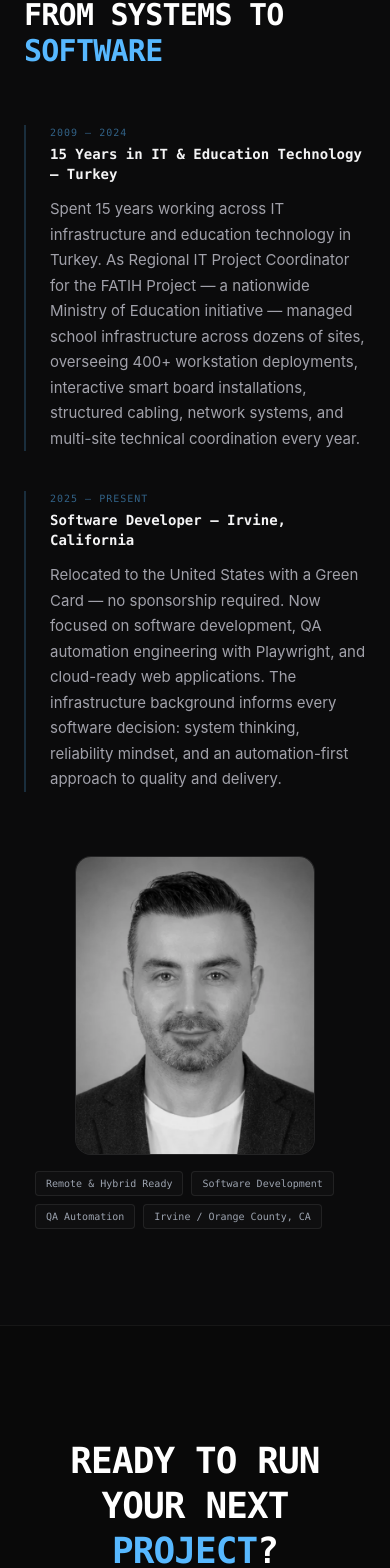
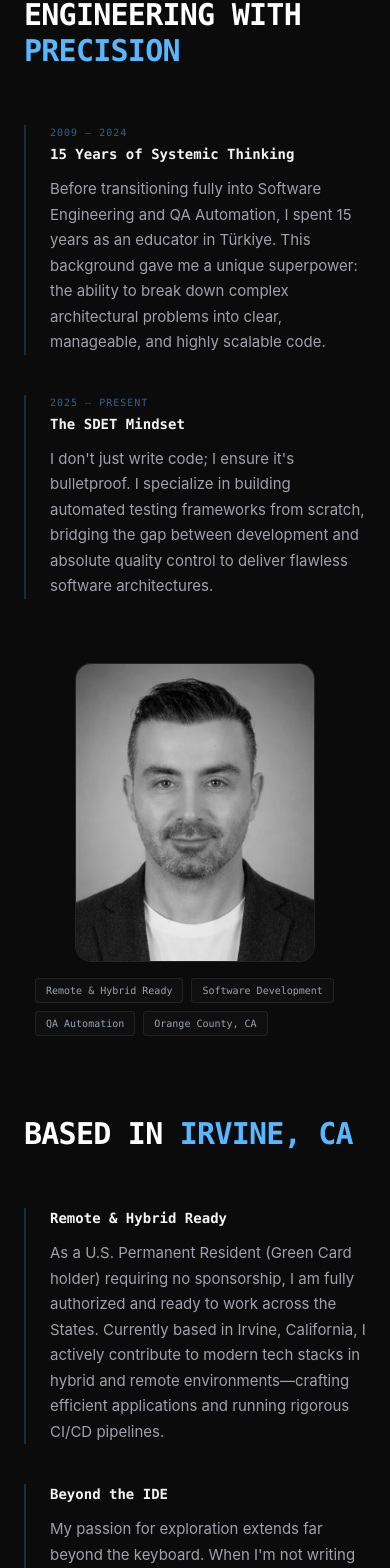
Before and after one commit to hakandndr/hakan.run, a React (Vite) app in the folder apps/web/: page / in a window 390 px wide. Shown: the part 5031-6599 px from the top of the page. Built offline with nearby package versions, Linux system fonts and the light colour scheme; no server answers.

Commit message:
fix(content): restore CMS-driven about and footer

```diff
--- a/apps/web/src/components/About.jsx
+++ b/apps/web/src/components/About.jsx
@@ -1,12 +1,26 @@
 import React from 'react';
 import { motion } from 'framer-motion';
+import { useContent } from '@/contexts/ContentContext';
+const aboutChipDefaults = [
+  'Remote & Hybrid Ready',
+  'Software Development',
+  'QA Automation',
+  'Orange County, CA',
+];
 
 const vp = { once: true, amount: 0.15 };
 const tr = { duration: 0.65, ease: 'easeOut' };
 
-const TAGS = ['Remote & Hybrid Ready', 'Software Development', 'QA Automation', 'Irvine / Orange County, CA'];
+const PERIODS = ['2009 — 2024', '2025 — PRESENT'];
 
-const About = () => (
+const About = () => {
+  const { content } = useContent();
+  const block = content.about.block1;
+  const block2 = content.about.block2;
+  const chips = content.about.chips || aboutChipDefaults;
+  const block2Visible = block2.visible !== false;
+
+  return (
     <section
       id="about"
       className="relative overflow-hidden py-24 border-t border-white/[0.06]"
@@ -18,7 +32,7 @@ const About = () => (
       <div className="mb-14">
         <span className="font-mono text-xs text-[#57B8FF]/60 uppercase tracking-widest">Background</span>
         <h2 className="text-3xl md:text-4xl lg:text-5xl font-bold text-white uppercase font-mono tracking-tight mt-2">
-          From Systems to <span className="text-[#57B8FF]">Software</span>
+          {block.heading} <span className="text-[#57B8FF]">{block.headingAccent}</span>
         </h2>
       </div>
 
@@ -32,21 +46,17 @@ const About = () => (
           transition={tr}
           className="space-y-10"
         >
-          <div className="relative pl-6 border-l-2 border-[#57B8FF]/20">
-            <span className="font-mono text-[10px] text-[#57B8FF]/50 uppercase tracking-widest block mb-1">2009 — 2024</span>
-            <h3 className="font-mono text-sm font-bold text-[#F4F4F5] mb-3">15 Years in IT & Education Technology — Turkey</h3>
-            <p className="text-[15px] text-[#A1A1AA] leading-[1.7]">
-              Spent 15 years working across IT infrastructure and education technology in Turkey. As Regional IT Project Coordinator for the FATIH Project — a nationwide Ministry of Education initiative — managed school infrastructure across dozens of sites, overseeing 400+ workstation deployments, interactive smart board installations, structured cabling, network systems, and multi-site technical coordination every year.
-            </p>
+          {block.sections.map((section, index) => (
+            <div key={`${section.title}-${index}`} className="relative pl-6 border-l-2 border-[#57B8FF]/20">
+              {PERIODS[index] && (
+                <span className="font-mono text-[10px] text-[#57B8FF]/50 uppercase tracking-widest block mb-1">
+                  {PERIODS[index]}
+                </span>
+              )}
+              <h3 className="font-mono text-sm font-bold text-[#F4F4F5] mb-3">{section.title}</h3>
+              <p className="text-[15px] text-[#A1A1AA] leading-[1.7]">{section.body}</p>
             </div>
-
-          <div className="relative pl-6 border-l-2 border-[#57B8FF]/20">
-            <span className="font-mono text-[10px] text-[#57B8FF]/50 uppercase tracking-widest block mb-1">2025 — PRESENT</span>
-            <h3 className="font-mono text-sm font-bold text-[#F4F4F5] mb-3">Software Developer — Irvine, California</h3>
-            <p className="text-[15px] text-[#A1A1AA] leading-[1.7]">
-              Relocated to the United States with a Green Card — no sponsorship required. Now focused on software development, QA automation engineering with Playwright, and cloud-ready web applications. The infrastructure background informs every software decision: system thinking, reliability mindset, and an automation-first approach to quality and delivery.
-            </p>
-          </div>
+          ))}
         </motion.div>
 
         {/* ── Right: desk photo + tags ── */}
@@ -60,15 +70,15 @@ const About = () => (
             style={{ backgroundColor: '#111112' }}
           >
             <img
-              src="/media/HakanDundar.webp"
-              alt="Hakan Dundar"
+              src={block.image}
+              alt={block.imageAlt}
               className="w-full object-cover object-top block"
               style={{ aspectRatio: '4/5' }}
             />
           </div>
 
           <div className="flex flex-wrap gap-2 mt-4 max-w-[320px] mx-auto lg:mx-0">
-            {TAGS.map(tag => (
+            {chips.map(tag => (
               <span
                 key={tag}
                 className="font-mono text-[10px] text-[#9CA3AF] px-2.5 py-1 border border-white/[0.08] rounded bg-white/[0.02]"
@@ -80,8 +90,54 @@ const About = () => (
         </motion.div>
 
       </div>
+
+      {block2Visible && (
+        <>
+          <div className="mt-20 mb-14">
+            <h2 className="text-3xl md:text-4xl lg:text-5xl font-bold text-white uppercase font-mono tracking-tight">
+              {block2.heading} <span className="text-[#57B8FF]">{block2.headingAccent}</span>
+            </h2>
+          </div>
+
+          <div className="grid grid-cols-1 lg:grid-cols-2 gap-16 lg:items-center">
+            <motion.div
+              initial={{ opacity: 0, y: 20 }}
+              whileInView={{ opacity: 1, y: 0 }}
+              viewport={vp}
+              transition={tr}
+              className="space-y-10"
+            >
+              {block2.sections.map((section, index) => (
+                <div key={`${section.title}-${index}`} className="relative pl-6 border-l-2 border-[#57B8FF]/20">
+                  <h3 className="font-mono text-sm font-bold text-[#F4F4F5] mb-3">{section.title}</h3>
+                  <p className="text-[15px] text-[#A1A1AA] leading-[1.7]">{section.body}</p>
+                </div>
+              ))}
+            </motion.div>
+
+            <motion.div
+              initial={{ opacity: 0, y: 20 }}
+              whileInView={{ opacity: 1, y: 0 }}
+              viewport={vp}
+              transition={{ ...tr, delay: 0.12 }}
+            >
+              <div className="w-full max-w-[240px] sm:max-w-[280px] lg:max-w-[320px] mx-auto lg:mx-0 rounded-2xl overflow-hidden border border-white/[0.08]"
+                style={{ backgroundColor: '#111112' }}
+              >
+                <img
+                  src={block2.image}
+                  alt={block2.imageAlt}
+                  className="w-full object-cover object-top block"
+                  style={{ aspectRatio: '4/5' }}
+                />
+              </div>
+            </motion.div>
+          </div>
+        </>
+      )}
       </div>
     </section>
   );
+};
 
 export default About;
--- a/apps/web/src/components/Footer.jsx
+++ b/apps/web/src/components/Footer.jsx
@@ -2,12 +2,38 @@ import React from 'react';
 import { Github, Twitter, Linkedin, Instagram } from 'lucide-react';
 import { useNavigate } from 'react-router-dom';
 import { useContent } from '@/contexts/ContentContext';
+const footerBottomDefaults = {
+  signature: '© 2026 Hakan.run — Built under DNDR Labs.',
+  location: 'Orange County, CA USA',
+};
 
 const SOCIAL_ICONS = {
   Linkedin:  <Linkedin  size={16} />,
   Github:    <Github    size={16} />,
   Instagram: <Instagram size={16} />,
   Twitter:   <Twitter   size={16} />,
+};
+
+const renderBottomSignature = (text) => {
+  const label = 'DNDR Labs';
+  const labelIndex = text.indexOf(label);
+
+  if (labelIndex === -1) return text;
+
+  return (
+    <>
+      {text.slice(0, labelIndex)}
+      <a
+        href="https://dndr.net"
+        target="_blank"
+        rel="noopener noreferrer"
+        className="hover:text-accent-purple transition-colors"
+      >
+        {label}
+      </a>
+      {text.slice(labelIndex + label.length)}
+    </>
+  );
 };
 
 const Footer = () => {
@@ -117,19 +143,10 @@ const Footer = () => {
       <div className="border-t border-white/[0.06]">
         <div className="container mx-auto px-6 py-4 flex flex-col sm:flex-row items-center justify-between gap-2">
           <p className="font-mono text-[11px] text-gray-500">
-            © {new Date().getFullYear()} Hakan.run — Built under{' '}
-            <a
-              href="https://dndr.net"
-              target="_blank"
-              rel="noopener noreferrer"
-              className="hover:text-accent-purple transition-colors"
-            >
-              DNDR Labs
-            </a>
-            .
+            {renderBottomSignature(f.bottomSignature ?? footerBottomDefaults.signature)}
           </p>
           <p className="font-mono text-[11px] text-gray-600">
-            Irvine, CA USA
+            {f.bottomLocation ?? footerBottomDefaults.location}
           </p>
         </div>
       </div>
```
Lines whose indentation alone changed are shown as unchanged.
